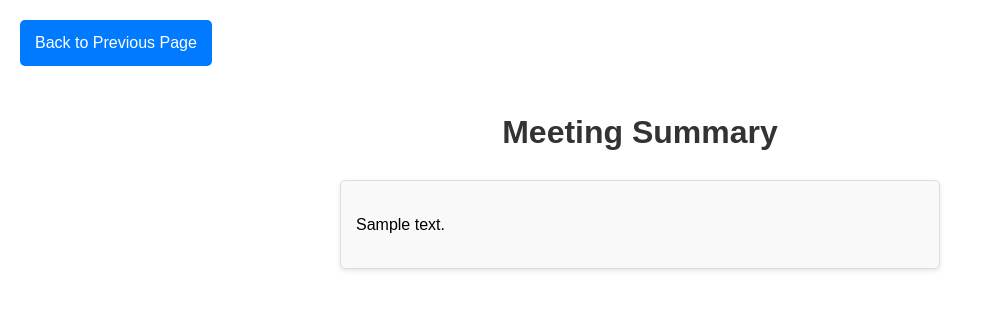
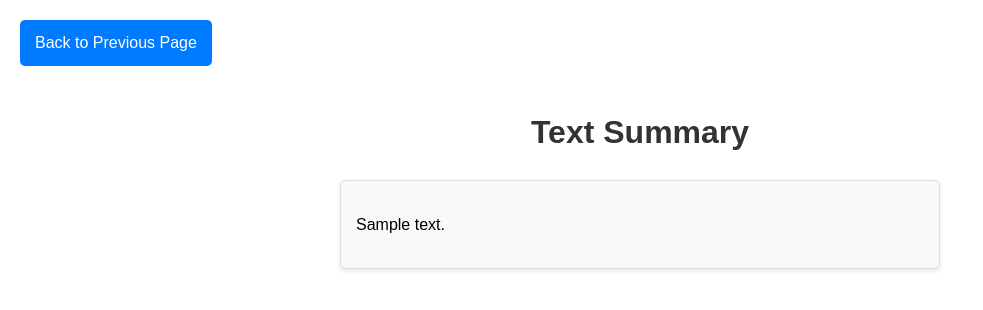
Before and after one commit to AmerYassir/meeting_summary_app, a Django app: template meeting_summarizer/text_summarizer/templates/text_summarizer/summary.html in a window 1280 px wide. Shown: the top 310 px of the page, without its empty margins (0-983 px from the left). Run offline with Django 5.2, Linux system fonts and the light colour scheme; the template is opened without the code that fills it: most values are stand-ins (such as "Sample title", 1, 10 or a date in 2020).

Commit message:
Update heading in summary.html from "Meeting Summary" to "Text Summary"

```diff
--- a/meeting_summarizer/text_summarizer/templates/text_summarizer/summary.html
+++ b/meeting_summarizer/text_summarizer/templates/text_summarizer/summary.html
@@ -29,7 +29,7 @@
 </head>
 <body>
     <div class="container">
-        <h1>Meeting Summary</h1>
+        <h1>Text Summary</h1>
         <div class="summary-box">
             <p>{{ summary }}</p>
         </div>
```
